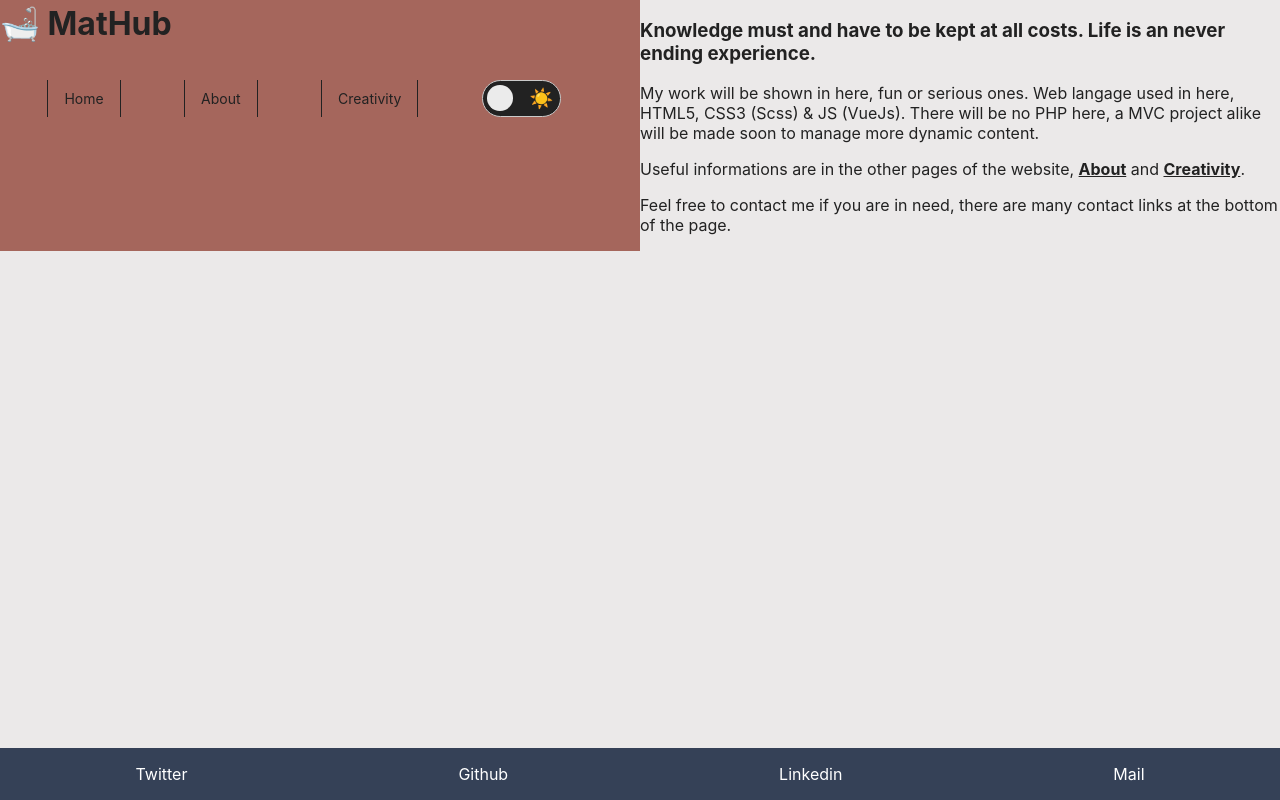
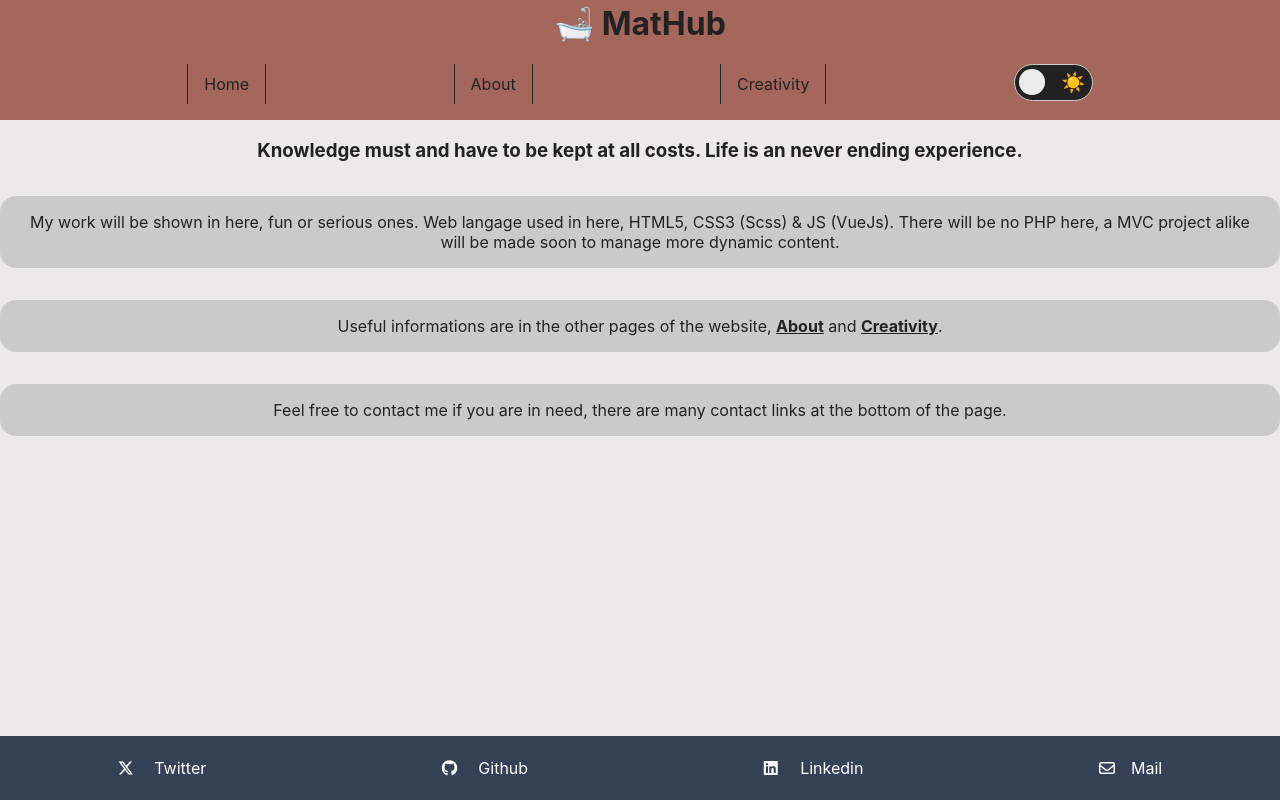
Before and after one commit to Matthias-Geslin/MatthMyHub, a Vue app: page / in a window 1280 px wide. Built offline with nearby package versions, Linux system fonts and the light colour scheme.

Commit message:
Update css mobile / tablette view

```diff
--- a/src/assets/main.css
+++ b/src/assets/main.css
@@ -63,12 +63,12 @@ p {
 body {
   color: var(--text-primary-color);
   background-color: var(--background-color-secondary);
-  margin: auto;
+  margin: 0 0 5rem 0;
+  height: 100%;
   font-family: Inter, -apple-system, BlinkMacSystemFont, "Segoe UI", Roboto, Oxygen, Ubuntu, Cantarell, "Fira Sans", "Droid Sans", "Helvetica Neue", sans-serif;
 }
 
 #app {
-  max-width: 1280px;
   margin: 0 auto;
   font-weight: normal;
 }
@@ -89,7 +89,6 @@ header nav {
   text-align: center;
   padding: 1rem 0 1rem 0;
   width: 100%;
-  font-size: 14px;
 }
 header nav a {
   display: inline-block;
@@ -101,9 +100,41 @@ header nav a:hover {
   border-width: 1px 0;
 }
 
+section {
+  display: flex;
+  flex-direction: column;
+}
+section h3 {
+  text-align: center;
+}
+
+.baseContent {
+  display: flex;
+  flex-direction: column;
+  justify-content: space-around;
+  text-align: center;
+}
+.baseContent p {
+  padding: 1rem;
+  border-radius: 1rem;
+  background-color: var(--accent-color);
+}
+
 picture {
   display: flex;
   flex-direction: column;
+}
+picture img {
+  user-select: none;
+  max-width: 85%;
+  margin: 0 10%;
+}
+
+.controls {
+  display: flex;
+  justify-content: space-around;
+  border-radius: 1rem;
+  background-color: var(--accent-color);
 }
 
 .prev, .next, .play, .stop {
@@ -119,12 +150,12 @@ picture {
 }
 
 .prev:hover, .next:hover, .play:hover, .stop:hover {
-  background-color: rgba(0, 0, 0, 0.257);
+  background-color: var(--text-primary-color);
+  color: var(--background-color-secondary);
 }
 
 footer {
   width: 100%;
-  margin-top: 2rem;
   position: fixed;
   bottom: 0;
   background-color: var(--background-color-tertiary);
@@ -138,7 +169,8 @@ footer ul {
 }
 
 .defineImg {
-  width: 10rem;
+  margin: auto;
+  width: 70%;
 }
 
 a {
@@ -155,43 +187,12 @@ i {
   height: 32px;
 }
 
-@media (min-width: 1024px) {
-  body {
-    display: flex;
-    place-items: center;
+@media (min-width: 1281px) {
+  #app {
+    font-size: 1.3rem;
   }
-  #app {
-    display: grid;
-    grid-template-columns: 1fr 1fr;
-  }
-  header {
-    display: flex;
-    place-items: center;
-    padding-right: calc(var(--section-gap) / 2);
-  }
-  header {
-    display: flex;
-    place-items: flex-start;
-    flex-wrap: wrap;
-  }
-  nav {
-    text-align: left;
-    margin-left: -1rem;
-    font-size: 1rem;
-    padding: 1rem 0;
-    margin-top: 1rem;
-  }
-  .about {
-    min-height: 100vh;
-    display: flex;
+  .home {
+    height: -webkit-fill-available;
     align-items: center;
   }
-  i {
-    top: calc(50% - 25px);
-    left: -26px;
-    position: absolute;
-    border-radius: 8px;
-    width: 50px;
-    height: 50px;
-  }
 }
```
